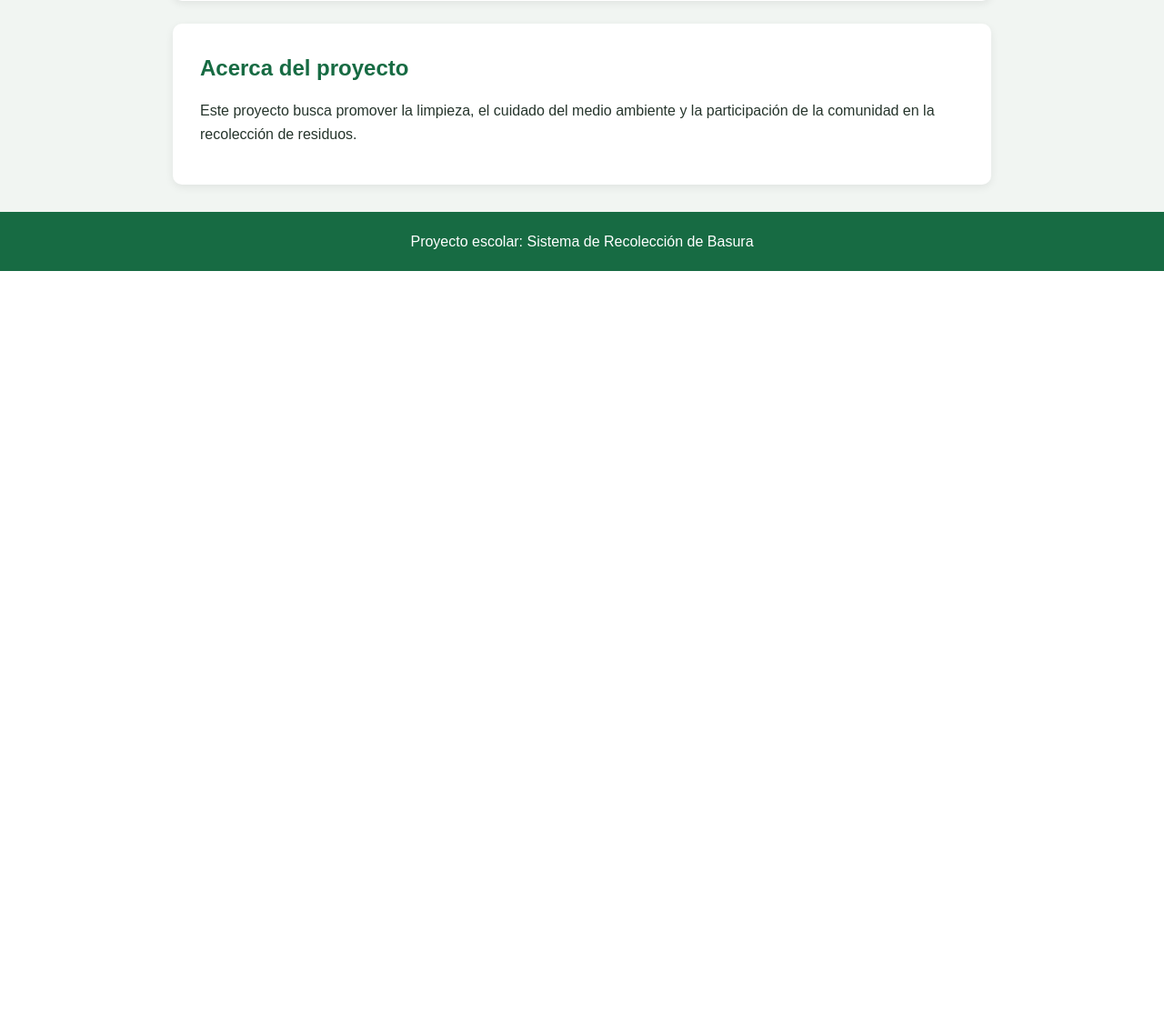
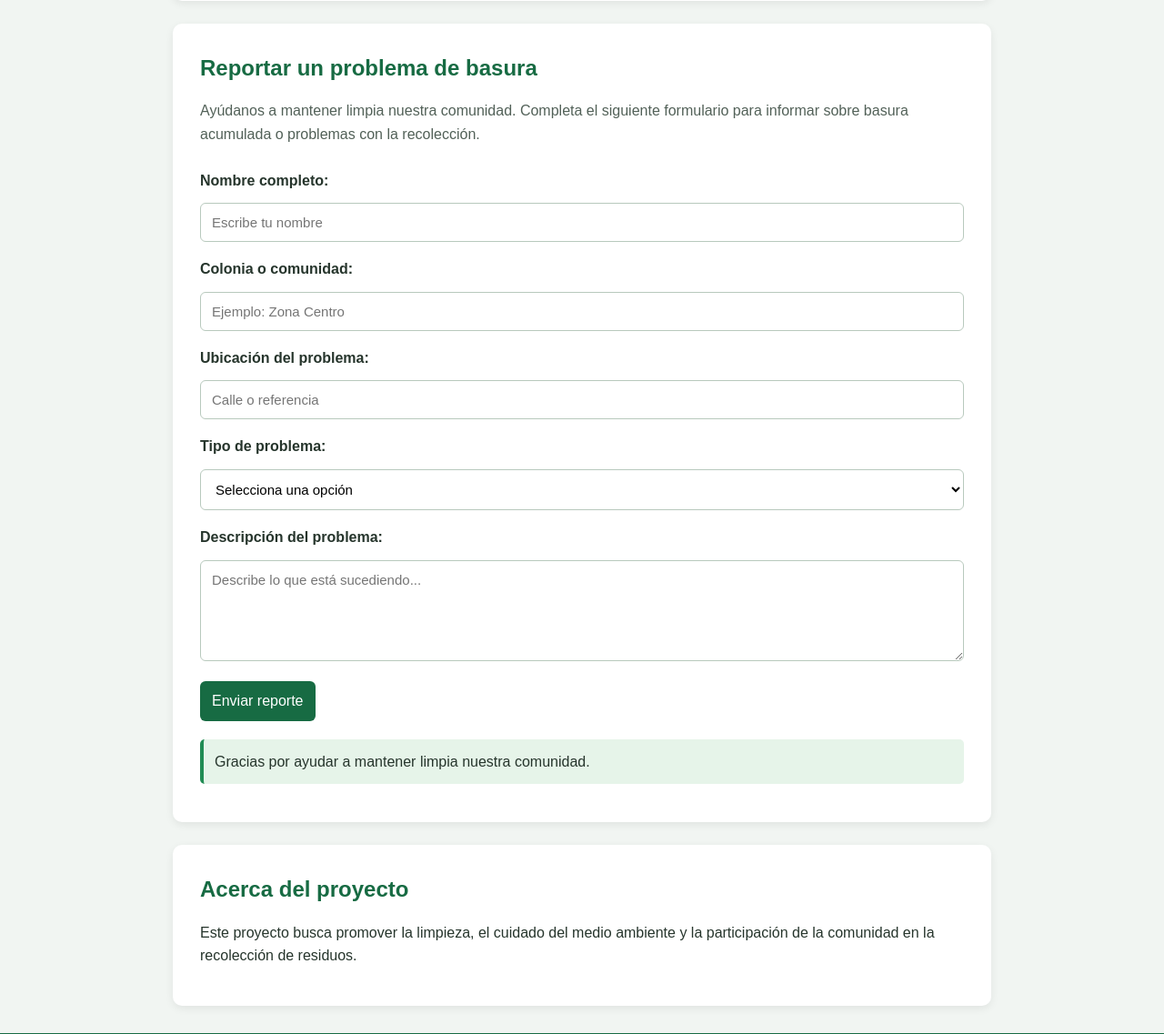
Before and after one commit to eduardo821-pro/equipo7_recoleccion-de-basura, a Django app: template principal/templates/inicio.html in a window 1280 px wide. Shown: the part 1412-2549 px from the top of the page at 91% size. Before the commit the page ends 1710 px from the top, so only its background shows below. Run offline with Django 5.2, Linux system fonts and the light colour scheme; the template is opened without the code that fills it, so the values that code supplies are empty.

Commit message:
agre formulario para reportar problemas

```diff
--- a/principal/templates/inicio.html
+++ b/principal/templates/inicio.html
@@ -110,7 +110,70 @@
     </p>
 </section>
 
+<section class="seccion" id="reportar">
+    <h2>Reportar un problema de basura</h2>
 
+    <p class="descripcion-reporte">
+        Ayúdanos a mantener limpia nuestra comunidad.
+        Completa el siguiente formulario para informar sobre
+        basura acumulada o problemas con la recolección.
+    </p>
+
+    <form class="formulario-reporte" action="#" method="get">
+
+        <label for="nombre">Nombre completo:</label>
+        <input
+            type="text"
+            id="nombre"
+            name="nombre"
+            placeholder="Escribe tu nombre"
+            required
+        >
+
+        <label for="colonia">Colonia o comunidad:</label>
+        <input
+            type="text"
+            id="colonia"
+            name="colonia"
+            placeholder="Ejemplo: Zona Centro"
+            required
+        >
+
+        <label for="ubicacion">Ubicación del problema:</label>
+        <input
+            type="text"
+            id="ubicacion"
+            name="ubicacion"
+            placeholder="Calle o referencia"
+            required
+        >
+
+        <label for="tipo">Tipo de problema:</label>
+        <select id="tipo" name="tipo" required>
+            <option value="">Selecciona una opción</option>
+            <option value="basura_acumulada">Basura acumulada</option>
+            <option value="recoleccion_irregular">No pasó el camión</option>
+            <option value="contenedor_lleno">Contenedor lleno</option>
+            <option value="tiradero_clandestino">Tiradero clandestino</option>
+            <option value="otro">Otro problema</option>
+        </select>
+
+        <label for="descripcion">Descripción del problema:</label>
+        <textarea
+            id="descripcion"
+            name="descripcion"
+            rows="5"
+            placeholder="Describe lo que está sucediendo..."
+            required
+        ></textarea>
+
+        <button type="submit">Enviar reporte</button>
+    </form>
+
+    <p class="aviso-reporte">
+        Gracias por ayudar a mantener limpia nuestra comunidad.
+    </p>
+</section>
 
 <body>
 </html>
```
